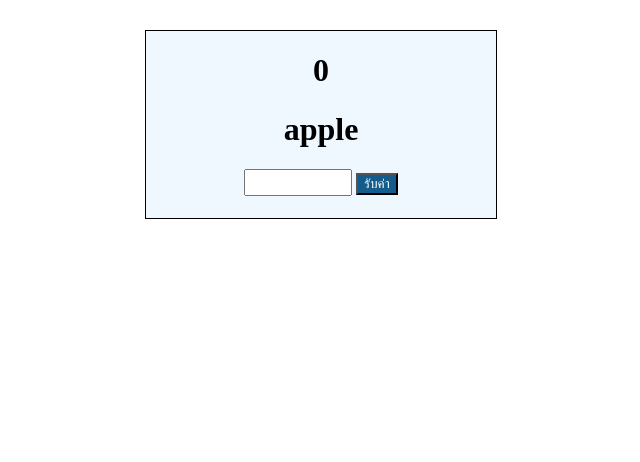
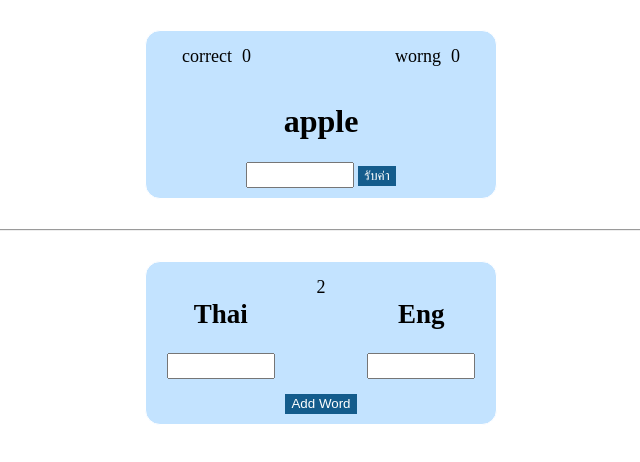
Before and after one commit to Arm-role/EngRemember, a plain HTML site: page index.html in a window 1280 px wide. Both pictures are taken after a click on the button "รับค่า". Shown: the whole page, without its empty margins (319-959 px from the left). Drawn offline with Linux system fonts and the light colour scheme.

Commit message:
Add files via upload

```diff
--- a/index.html
+++ b/index.html
@@ -8,13 +8,37 @@
 </head>
 <body>
     <div class="box">
-        <h1 id="Score">0</h1>
+        <div class="contain">
+            <ul>
+                <li class="True">correct</li>
+                <li id="True">0</li>
+            </ul>
+            <ul></ul>
+            <ul>
+                <li class="False">worng</li>
+                <li id="False">0</li>
+            </ul>
+        </div>
+        <!-- <h1 id="Score">0</h1> -->
         <h1 id="Word"></h1>
         <input type="text" id="thaiWord">
         <button onclick="getValue()">รับค่า</button>
-        <h1 id="console"></h1>
     </div>
-
+    <hr>
+    <div class="box">
+        <ul>
+            <li>
+                <h2>Thai</h2>
+                <input type="text" id="addthai">
+            </li>
+            <li id="wordslist">0</li>
+            <li>
+                <h2>Eng</h2>
+                <input type="text" id="addeng">
+            </li>
+        </ul>
+        <button onclick="AddWord()">Add Word</button>
+    </div>
     <script src="script.js"></script>
 </body>
 </html>
--- a/script.js
+++ b/script.js
@@ -1,28 +1,23 @@
-let correctword = 0;
+let TScore = 0;
+let FScore = 0;
 let Words = [{eng:"apple", thai:"แอปเปิล"},
              {eng:"banana", thai:"กล้วย"},
-            ];
-
-let current = correctword;
+];
+let wrong = FScore;
+let correct = TScore;
 let text = "";
+let WordList = document.getElementById("wordslist")
+WordList.innerText = Words.length;
 ReWord()
 
 function getValue(){
     let getWord = document.getElementById("thaiWord")
     let WordInput = getWord.value;
     if(WordInput == text){
-        correctword ++;
-        getWord.value = "";
+        Correct();
     }
     else{
         Nottrue()
-    }
-    let score = document.getElementById("Score");
-    score.innerText = correctword;
-
-    if(current != correctword){
-        ReWord();
-        current = correctword;
     }
 }
 
@@ -33,8 +28,40 @@ function ReWord(){
     test.innerText = word.eng;
     text = word.thai;
 }
-function Nottrue(){
-    console.log("No")
+function Correct(){
+    TScore ++;
     let getWord = document.getElementById("thaiWord")
     getWord.value = "";
+    let Tscore = document.getElementById("True");
+    Tscore.innerText = TScore;
+    if(correct != TScore){
+        ReWord();
+        correct = TScore;
+    }
 }
+function Nottrue(){
+    FScore ++;
+    let getWord = document.getElementById("thaiWord")
+    getWord.value = "";
+    let Fscore = document.getElementById("False");
+    Fscore.innerText = wrong;
+    if(wrong != FScore){
+        ReWord();
+        wrong = FScore;
+    }
+}
+
+function AddWord(){
+    console.log("add");
+    let InputThaiWord = document.getElementById("addthai").value
+    let InputEngWord = document.getElementById("addeng").value
+    console.log(InputThaiWord,InputEngWord);
+    if(InputThaiWord.trim() !== "" && InputEngWord.trim() !== ""){
+        Words.push({eng: InputEngWord,thai: InputThaiWord});
+        console.log(Words);
+        WordList.innerText = Words.length;
+        document.getElementById("addthai").value = "";
+        document.getElementById("addeng").value = "";
+    }
+
+}
--- a/styles.css
+++ b/styles.css
@@ -1,15 +1,34 @@
 .box{
     width: 350px;
-    border: 1px solid black;
-    background-color: aliceblue;
+    border: 1px solid rgb(255, 255, 255);
+    background-color: rgb(195, 227, 255);
+    border-radius: 15px;
     text-align: center;
     margin: 30px auto;
+    padding-bottom: 10px;
 }
 input{
     font-size: large;
     width: 100px;
+    height: 20px;
 }
 button{
+    border: none;
+    height: 20px;
     background-color: rgb(20, 92, 140);
     color: #ffffff;
 }
+.contain{
+    display: flex;
+    justify-content: center;
+    align-items: center;
+}
+ul{
+    font-size: large;
+    list-style: none;
+    padding: 5px;
+    display: grid;
+    grid-auto-flow: column;
+    gap: 10px;
+    margin: 10px auto;
+}
```
